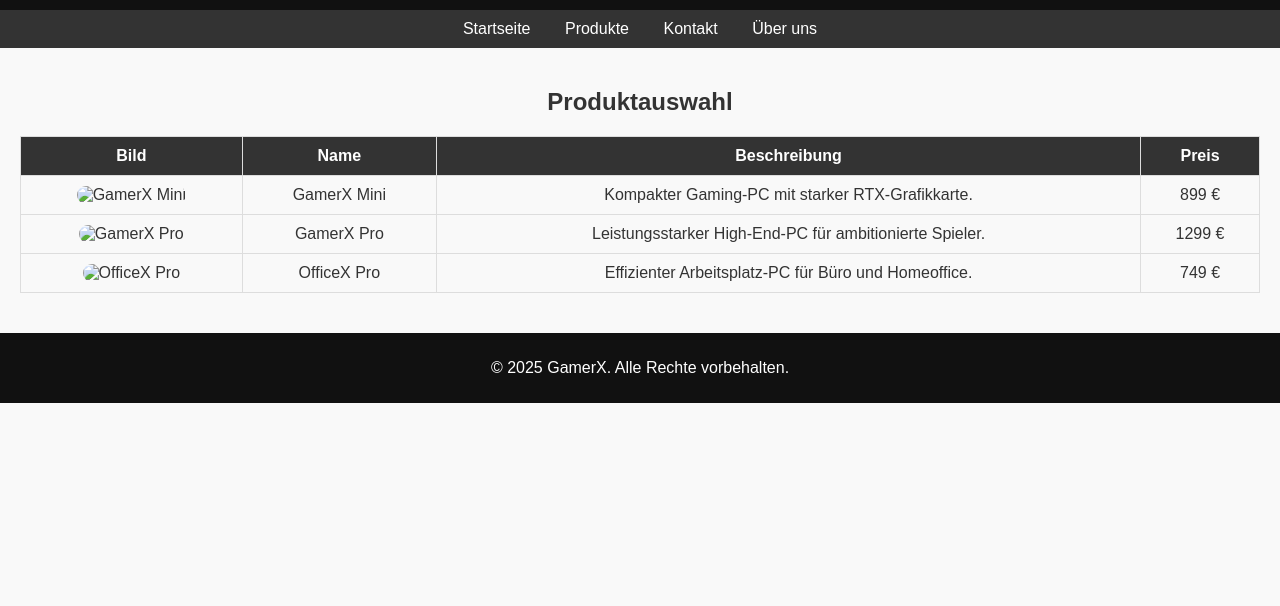
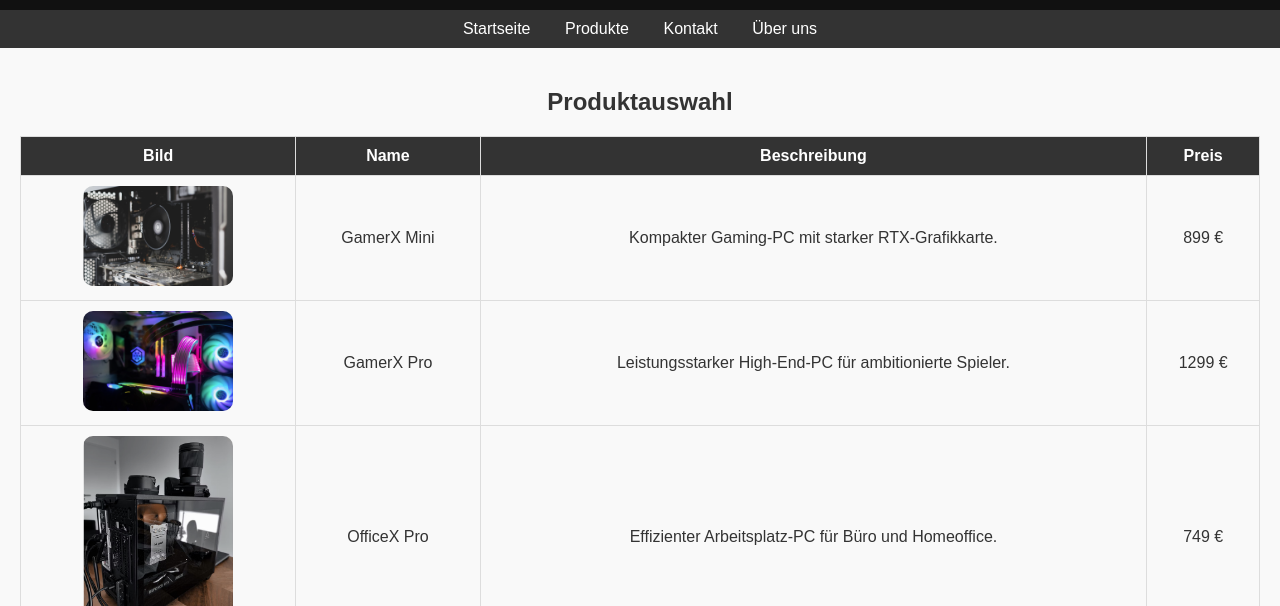
Before and after one commit to shammsd/webpraktikum, a plain HTML site: page produkte.html in a window 1280 px wide. Shown: the part 194-800 px from the top of the page. Drawn offline with Linux system fonts and the light colour scheme; files whose address does not match are found by name.

Commit message:
produkte.html

```diff
--- a/produkte.html
+++ b/produkte.html
@@ -97,21 +97,21 @@
       </tr>
 
       <tr>
-        <td><img src="images/gamerxmini.png" alt="GamerX Mini" width="150"></td>
+        <td><img src="gamerxmini.png" alt="GamerX Mini" width="150"></td>
         <td>GamerX Mini</td>
         <td>Kompakter Gaming-PC mit starker RTX-Grafikkarte.</td>
         <td>899 €</td>
       </tr>
 
       <tr>
-        <td><img src="images/gamerxpro.png" alt="GamerX Pro" width="150"></td>
+        <td><img src="gamerxpro.png" alt="GamerX Pro" width="150"></td>
         <td>GamerX Pro</td>
         <td>Leistungsstarker High-End-PC für ambitionierte Spieler.</td>
         <td>1299 €</td>
       </tr>
 
       <tr>
-        <td><img src="images/officex.png" alt="OfficeX Pro" width="150"></td>
+        <td><img src="officex.png" alt="OfficeX Pro" width="150"></td>
         <td>OfficeX Pro</td>
         <td>Effizienter Arbeitsplatz-PC für Büro und Homeoffice.</td>
         <td>749 €</td>
```
